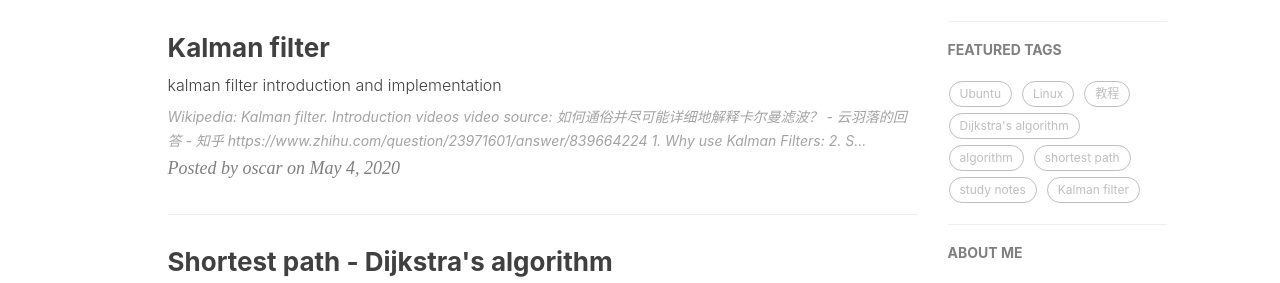
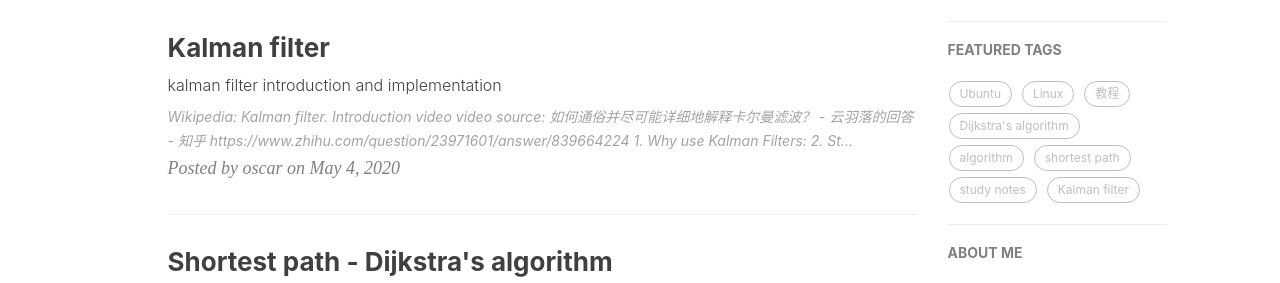
Before and after one commit to Bocheng-J/Bocheng-J.github.io, a Jekyll site: the page built from index.html, in a window 1280 px wide. Shown: the part 437-720 px from the top of the page. Built offline with Jekyll 4.4.1, drawn with Linux system fonts in a browser that asks for light colours; nearby versions of some CDN libraries; the list of posts is cut into pages by our own code; comment, search, counter and statistics services are not loaded.

Commit message:
Update 2020-05-04-Kalman-filter.md

```diff
--- a/_posts/2020-05-04-Kalman-filter.md
+++ b/_posts/2020-05-04-Kalman-filter.md
@@ -14,7 +14,7 @@ tags:
 >  Wikipedia: [Kalman filter](https://en.wikipedia.org/wiki/Kalman_filter).
 
 
-# Introduction videos
+# Introduction video
 > video source:
 > 如何通俗并尽可能详细地解释卡尔曼滤波？ - 云羽落的回答 - 知乎 https://www.zhihu.com/question/23971601/answer/839664224
 
```
